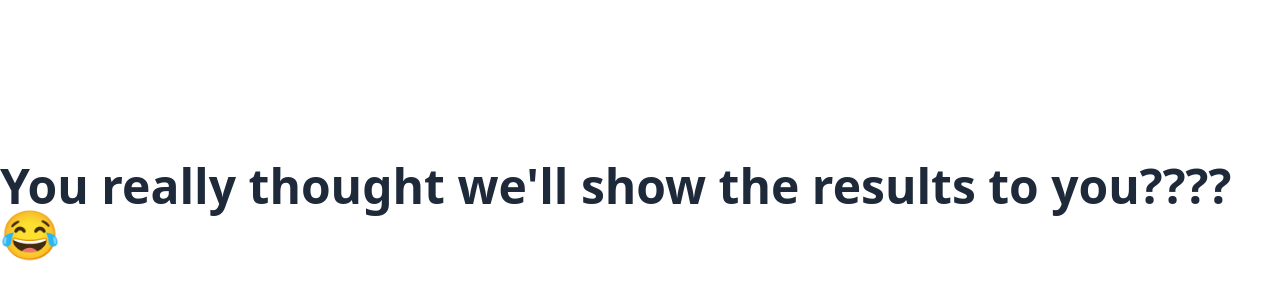
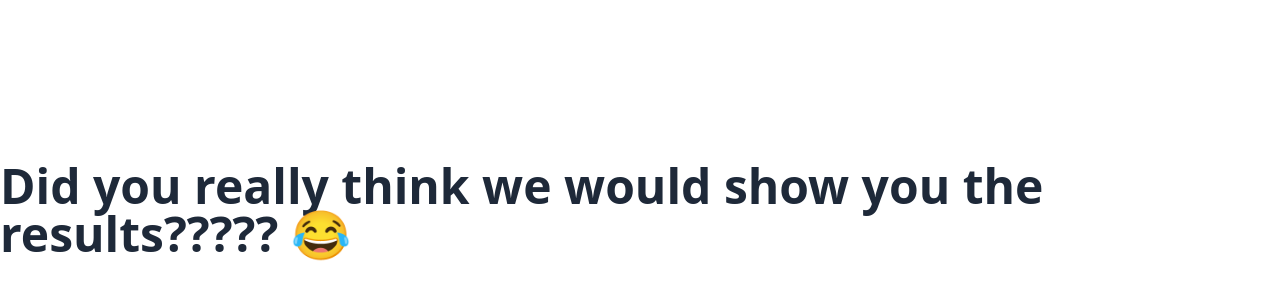
Before and after one commit to Codechef-VITC-Student-Chapter/voting-app, a Next.js app: page /results in a window 1280 px wide. Shown: the part 190-490 px from the top of the page. Built offline with nearby package versions, Linux system fonts and the light colour scheme.

Commit message:
Update page.tsx

```diff
--- a/src/app/results/page.tsx
+++ b/src/app/results/page.tsx
@@ -3,7 +3,7 @@ import React from 'react'
 const ResultsPage = () => {
   return (
     <div className='w-screen h-screen flex items-center justify-center text-5xl font-bold text-gray-800'>
-        You really thought we'll show the results to you???? 😂
+        Did you really think we would show you the results????? 😂
     </div>
   )
 }
```
